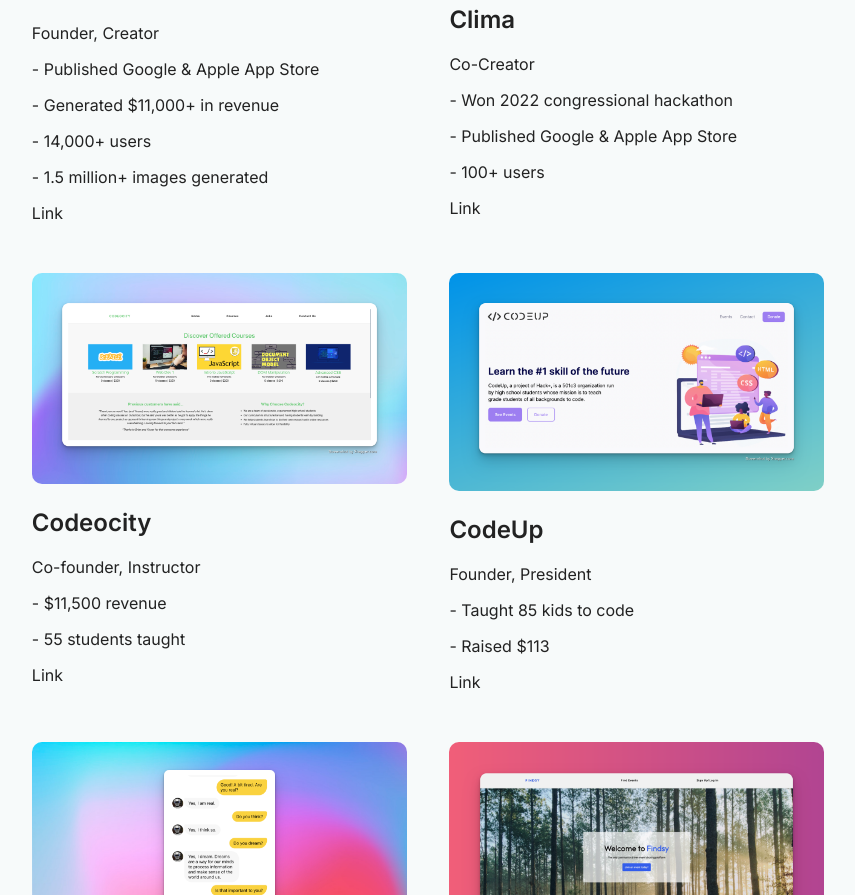
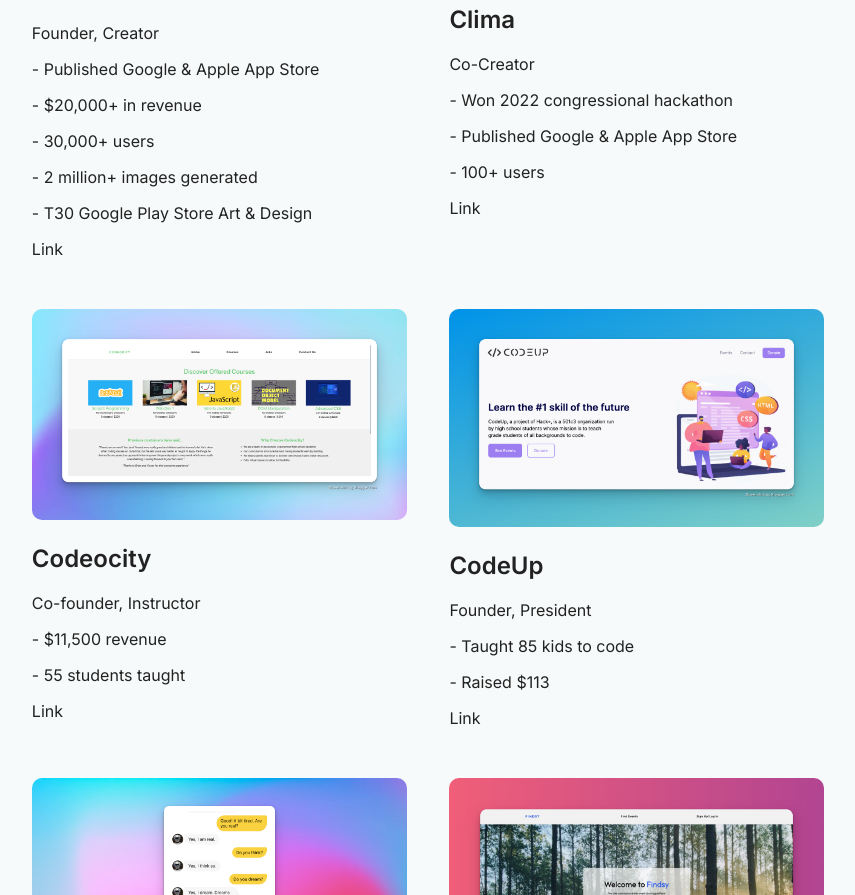
Before and after one commit to RationalChestnut/portfolio_project, a React (Create React App) app: page / in a window 1280 px wide. Shown: the part 1125-2020 px from the top of the page, without its empty margins (408-1263 px from the left). Built offline with nearby package versions, Linux system fonts and the light colour scheme.

Commit message:
Updated stats

```diff
--- a/src/pages/Projects/ProjectsData.data.js
+++ b/src/pages/Projects/ProjectsData.data.js
@@ -13,9 +13,10 @@
     role: "Founder, Creator",
     highlights: [
       "Published Google & Apple App Store",
-      "Generated $11,000+ in revenue",
-      "14,000+ users",
-      "1.5 million+ images generated",
+      "$20,000+ in revenue",
+      "30,000+ users",
+      "2 million+ images generated",
+      "T30 Google Play Store Art & Design",
     ],
     left: true,
     link: "https://kawaiiapp.net/",
```
